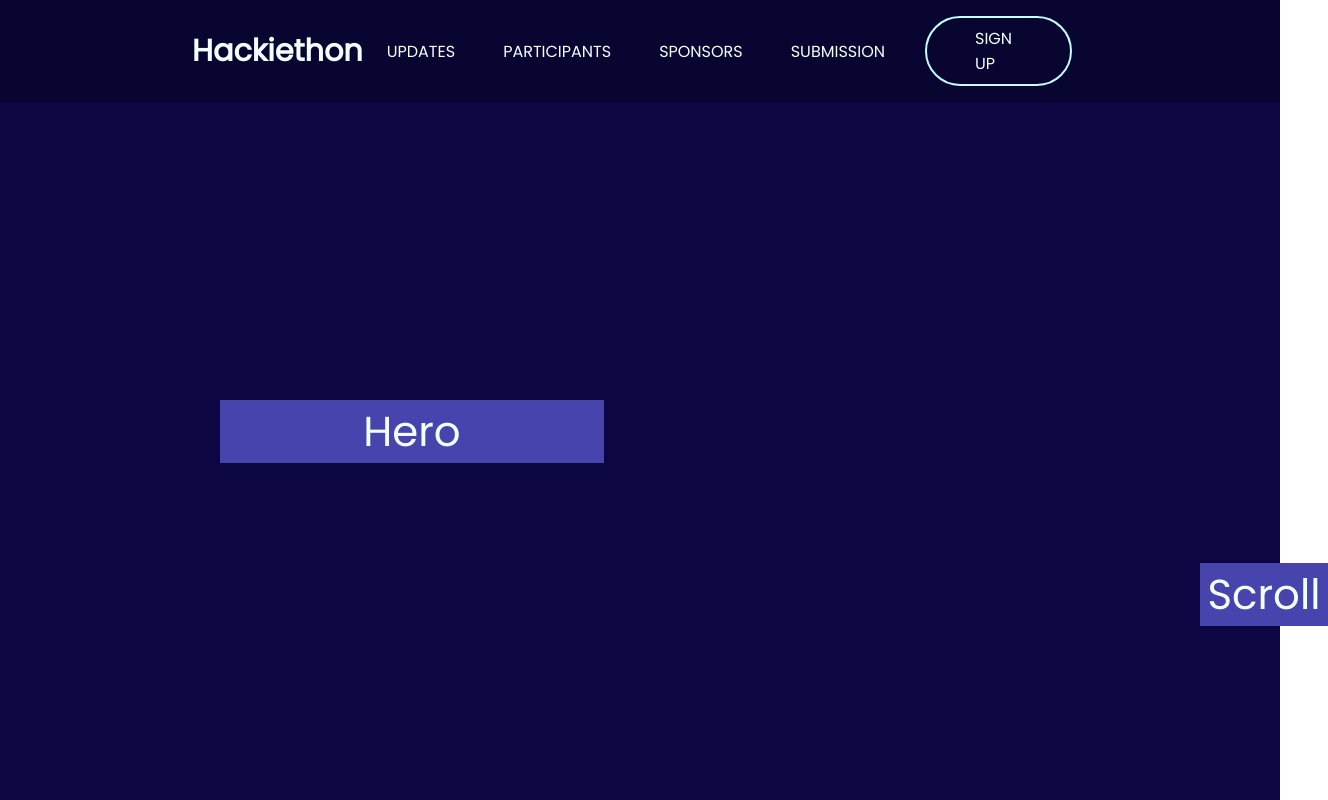
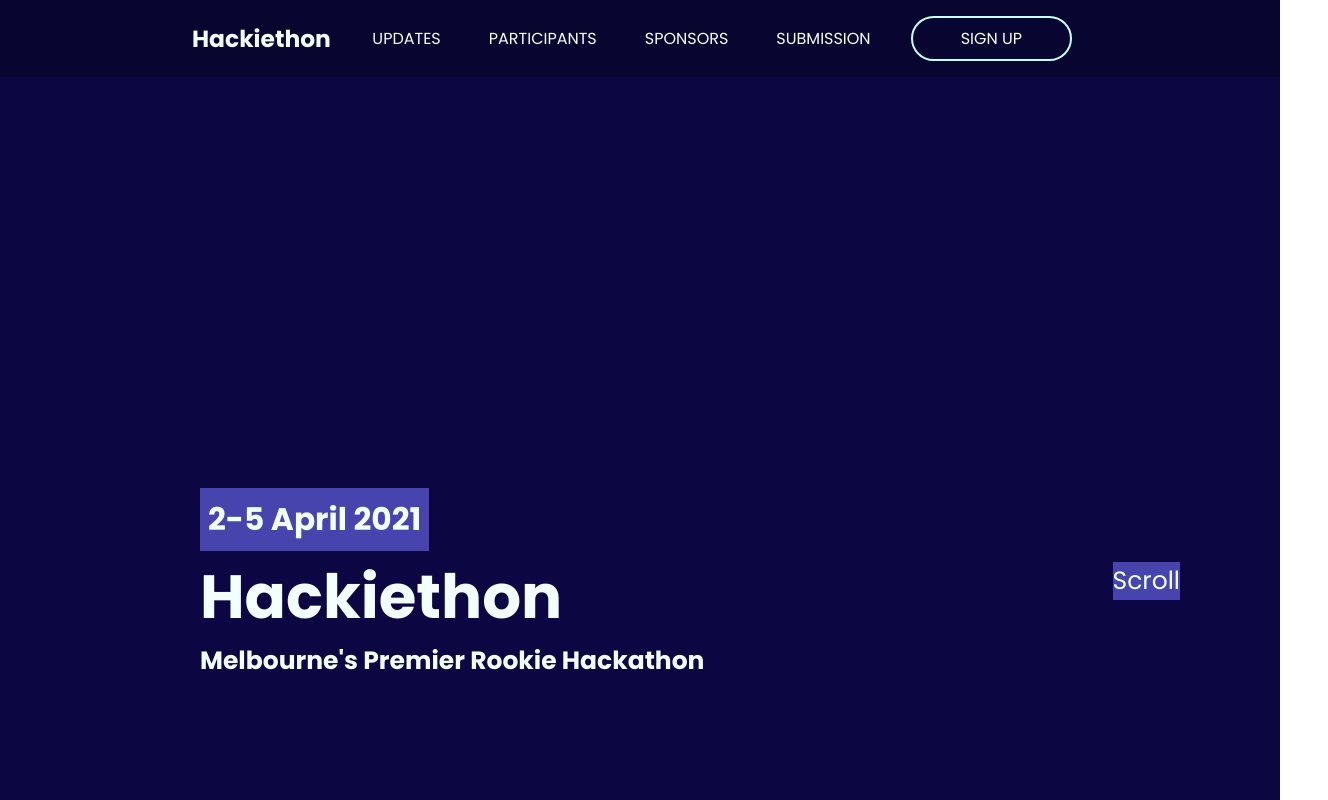
Before and after one commit to HackMelbourne/HackiethonWebsite, a React (Create React App) app: page / in a window 1280 px wide. Shown: the top 800 px of the page, 1328 px wide, since content can reach past the window. Built offline with nearby package versions, Linux system fonts and the light colour scheme.

Commit message:
changed type scale, fleshed out title hero on home page

```diff
--- /dev/null
+++ b/src/components/Hero/Hero.module.scss
@@ -0,0 +1,26 @@
+@import "../../styles/styles.scss";
+
+.hero {
+  //   text-align: left;
+  //   justify-content: left;
+}
+
+.date {
+  // make div not stretch horizontally to fill hero
+  display: inline-block;
+  background-color: $galaxy-purple;
+  font-size: $font-size-4;
+  font-weight: 700;
+  margin: 0;
+  padding: 0.5rem;
+}
+
+.title {
+  font-size: $font-size-7;
+  margin: 0;
+}
+
+.subtitle {
+  font-size: $font-size-3;
+  margin: 0;
+}
--- /dev/null
+++ b/src/components/Hero/Hero.tsx
@@ -0,0 +1,13 @@
+import styles from "./Hero.module.scss";
+
+const Hero = () => {
+  return (
+    <div className={styles.hero}>
+      <h2 className={styles.date}>2-5 April 2021</h2>
+      <h1 className={styles.title}>Hackiethon</h1>
+      <h3 className={styles.subtitle}>Melbourne's Premier Rookie Hackathon</h3>
+    </div>
+  );
+};
+
+export default Hero;
--- a/src/components/Navbar/Navbar.module.scss
+++ b/src/components/Navbar/Navbar.module.scss
@@ -14,6 +14,9 @@
   background-color: $primary-darker;
   font-size: $font-size-2;
   padding: 1rem 12rem;
+
+  // appears in front of other elements
+  z-index: 10;
 }
 
 .links {
--- a/src/index.tsx
+++ b/src/index.tsx
@@ -4,6 +4,7 @@ import ReactDOM from "react-dom";
 // global styles and custom font
 import "./styles/global.scss";
 import "@fontsource/poppins";
+import "@fontsource/poppins/700.css";
 
 import App from "./App";
 import reportWebVitals from "./reportWebVitals";
--- a/src/pages/Home/Home.module.scss
+++ b/src/pages/Home/Home.module.scss
@@ -1,4 +1,10 @@
 @import "../../styles/styles.scss";
+
+.schedule {
+    background-color: $primary-darker;
+    font-size: $font-size-2;
+    height: 100vh;
+}
 
 .home {
     background-color: $primary-dark;
@@ -7,22 +13,18 @@
 }
 
 .hero {
-    position: relative;
-    max-width: 30%;
-    left: 220px;
-    top: 400px;
+    position: absolute;
+    left: 200px;
+    bottom: 120px;
+}
+
+.scroll {
+    position: absolute;
+    max-height: 30rem;
+    max-width: 50rem;
+    right: 100px;
+    bottom: 200px;
     font-size: $font-size-3;
     text-align: center;
     background-color: $galaxy-purple;
 }
-
-.scroll {
-    position: relative;
-    max-height: 30%;
-    max-width: 10%;
-    left: 1200px;
-    top: 500px;
-    font-size: $font-size-3;
-    text-align: center;
-    background-color: $galaxy-purple;
-}
--- a/src/pages/Home/index.tsx
+++ b/src/pages/Home/index.tsx
@@ -1,16 +1,22 @@
+import Hero from "../../components/Hero/Hero";
 import styles from "./Home.module.scss";
+
+const Schedule = () => {
+  return <div className={styles.schedule}>Sched</div>;
+};
 
 const Home = () => {
   return (
-    <div className={styles.home}>
-      <div className={styles.hero}>
-        Hero
+    <>
+      <div className={styles.home}>
+        <div className={styles.hero}>
+          <Hero />
+        </div>
+        <div className={styles.scroll}>Scroll</div>
       </div>
-      <div className={styles.scroll}>
-        Scroll
-      </div>
-    </div>
+      <Schedule />
+    </>
   );
-}
+};
 
 export default Home;
--- a/src/styles/fonts.scss
+++ b/src/styles/fonts.scss
@@ -2,9 +2,13 @@ $font-sans: "Poppins", "Segoe UI", "Roboto", "Helvetica Neue", sans-serif;
 $font-serif: "Cambria", "Georgia", "Times New Roman", serif;
 $font-monospace: "Consolas", "Menlo", "Monaco", "Courier New", "monospace";
 
-// Golden ratio
-$font-size-0: 0.618rem;     // 9.89px by default
-$font-size-1: 1rem;         // 16px
-$font-size-2: 1.618rem;     // 25.89px
-$font-size-3: 2.618rem;     // 41.89px
-$font-size-4: 4.236rem;     // 67.77px
+// Major third type scale
+$font-size-0: 0.8rem;       // 12.80px by default
+$font-size-1: 1rem;         // 16px (body)
+$font-size-2: 1.25rem;      // 20px
+$font-size-3: 1.563rem;     // 25px (h3)
+$font-size-4: 1.953rem;     // 31.25px
+$font-size-5: 2.441rem;     // 39.06px (h2)
+$font-size-6: 3.052rem;     // 48.83px
+$font-size-7: 3.815rem;     // 61.04px (h1)
+$font-size-8: 4.768rem;     // 76.29px
--- a/src/styles/global.scss
+++ b/src/styles/global.scss
@@ -5,6 +5,7 @@ html,
 body,
 #root {
   height: 100%;
+  scroll-behavior: smooth;
 }
 
 // links look like normal text then light-blue when hovered (?)
```
